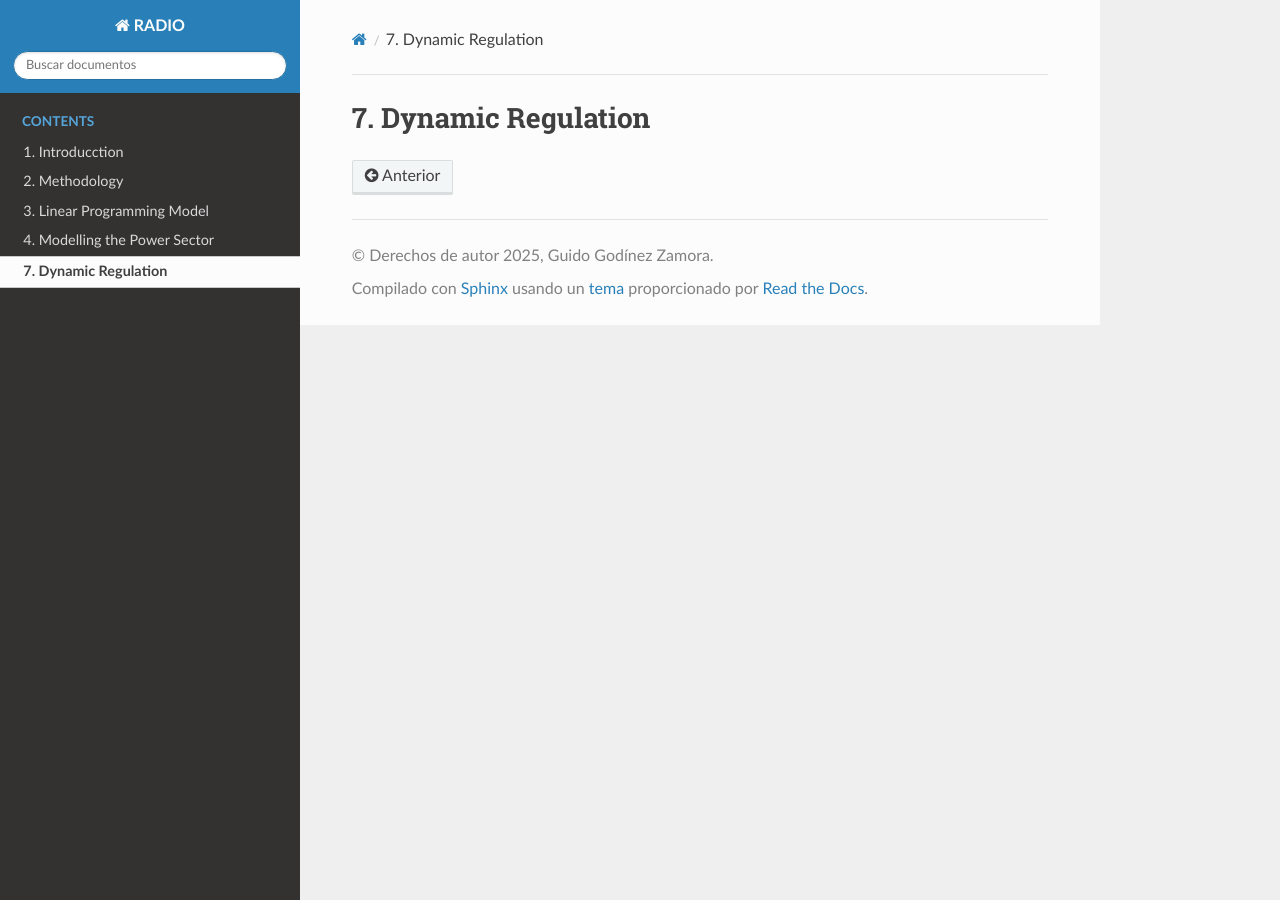
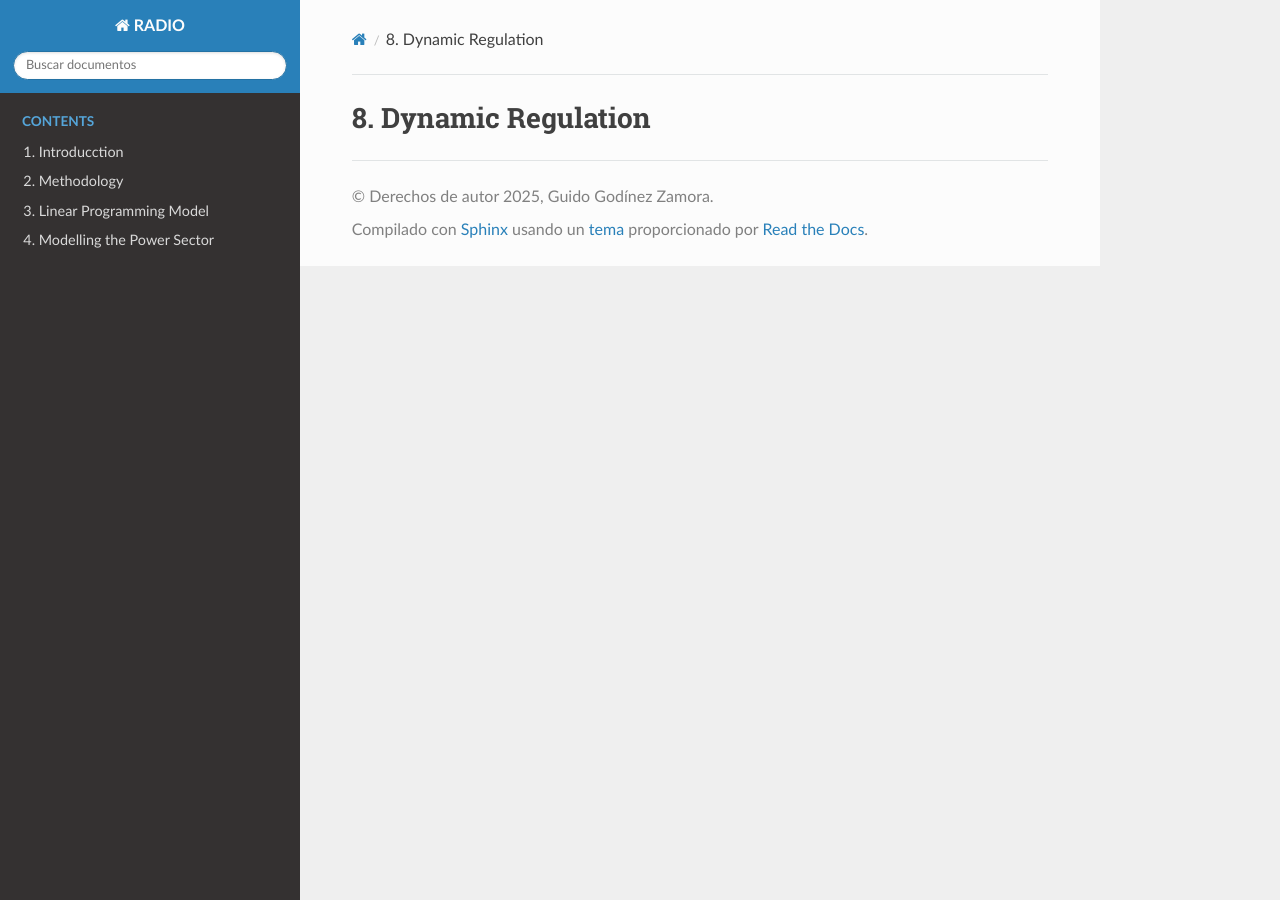
Before and after one commit to guidogz/RADIO, a Sphinx documentation site: the page built from docs/08Regulation.rst, in a window 1280 px wide. Built offline with Sphinx 7.4.7 and the Read the Docs theme 3.1.0, drawn with Linux system fonts in a browser that asks for light colours; formulas are drawn with MathJax 3; pages that are not in the unit, such as notebooks, are missing from menus.

Commit message:
Update and rename 07Regulation.rst to 08Regulation.rst

```diff
--- a/docs/07Regulation.rst
+++ b/docs/08Regulation.rst
@@ -1,2 +1,2 @@
-7. Dynamic Regulation
+8. Dynamic Regulation
 ======================
```
